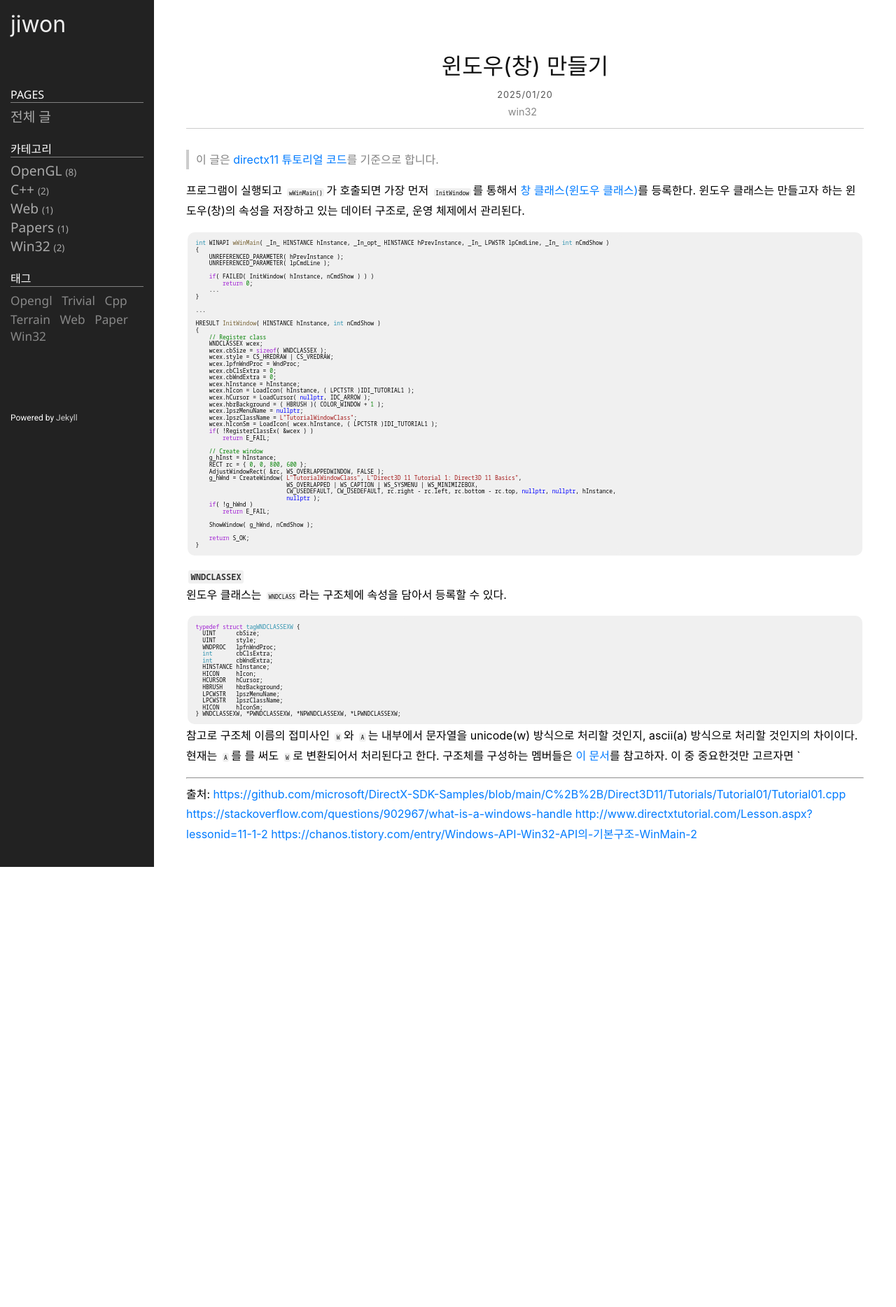
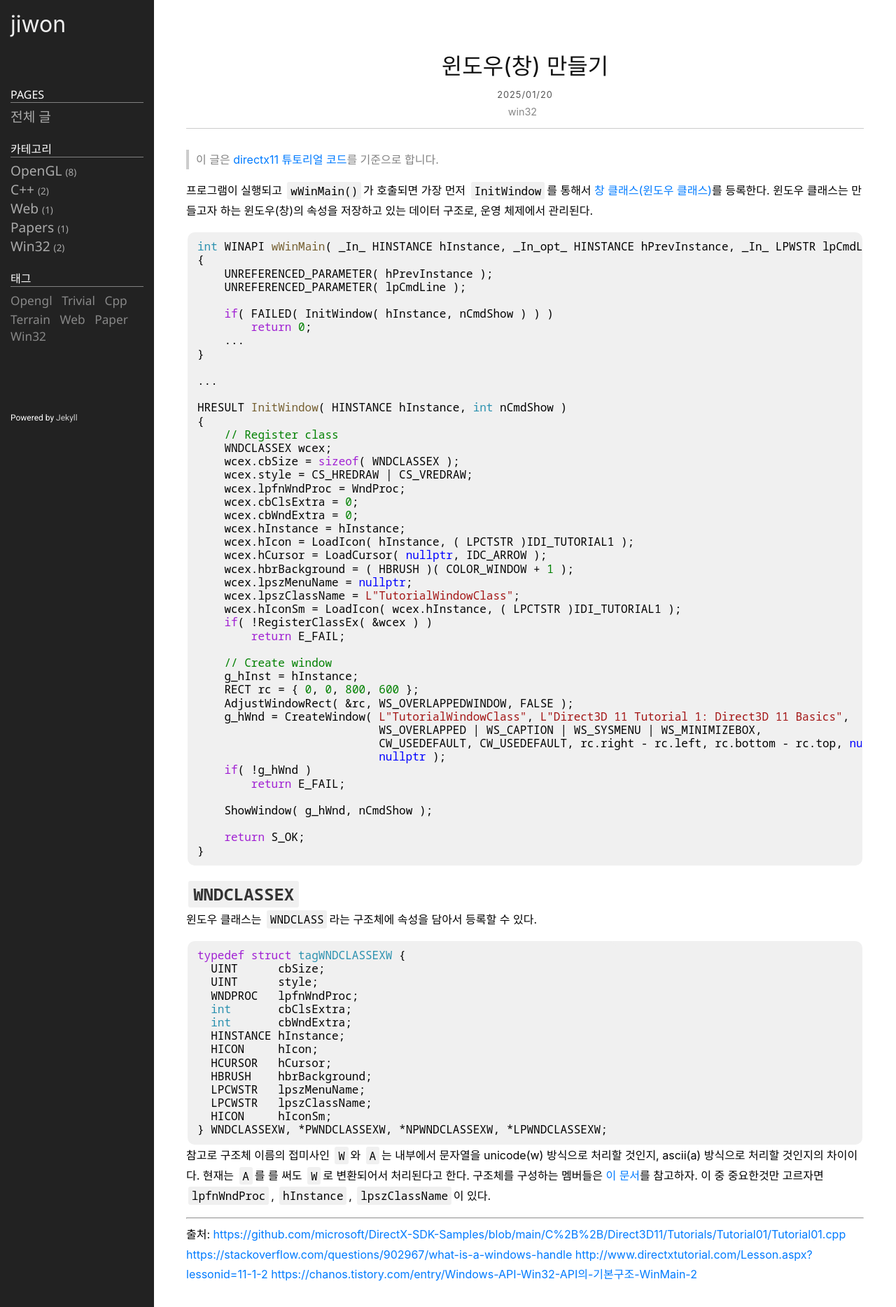
Before and after one commit to jiwon1304/jiwon1304.github.io, a Jekyll site: the page built from _posts/2025-01-20-window-만들기.markdown, in a window 1280 px wide. Shown: the whole page at 70% size. Built offline with Jekyll 4.4.1, drawn with Linux system fonts in a browser that asks for light colours; some web fonts are replaced; before the commit the page ends 1239 px from its top, so only the background shows below that.

Commit message:
font size

````diff
--- a/_posts/2025-01-20-window-만들기.markdown
+++ b/_posts/2025-01-20-window-만들기.markdown
@@ -77,7 +77,7 @@ typedef struct tagWNDCLASSEXW {
 ```
 
 참고로 구조체 이름의 접미사인 `W`와 `A`는 내부에서 문자열을 unicode(w) 방식으로 처리할 것인지, ascii(a) 방식으로 처리할 것인지의 차이이다. 현재는 `A`를 를 써도 `W`로 변환되어서 처리된다고 한다. 구조체를 구성하는 멤버들은 [이 문서](https://learn.microsoft.com/ko-kr/windows/win32/api/winuser/ns-winuser-wndclassexw)를 참고하자. 이 중 중요한것만 고르자면
-`
+`lpfnWndProc`, `hInstance`, `lpszClassName`이 있다.
 
 ---
 
--- a/public/css/style.css
+++ b/public/css/style.css
@@ -112,7 +112,7 @@ code {
 	font-family: "Noto Sans Mono", "Consolas", monospace;
 	/* font-size: 90%; */
 	/* font-size: 0.9em; */
-	font-size: 50%;
+	/* font-size: 50%; */
 	margin: 3px;
 	background-color: #f0f0f0;
 	border-radius: 3px;
@@ -399,6 +399,10 @@ footer {
 		word-wrap: break-word;
 	}
 
+	code {
+		font-size: 10%;
+	}
+
 	header.post-header {
 		padding: 10px 5px 10px 5px;
 		margin-bottom: 10px;
````
